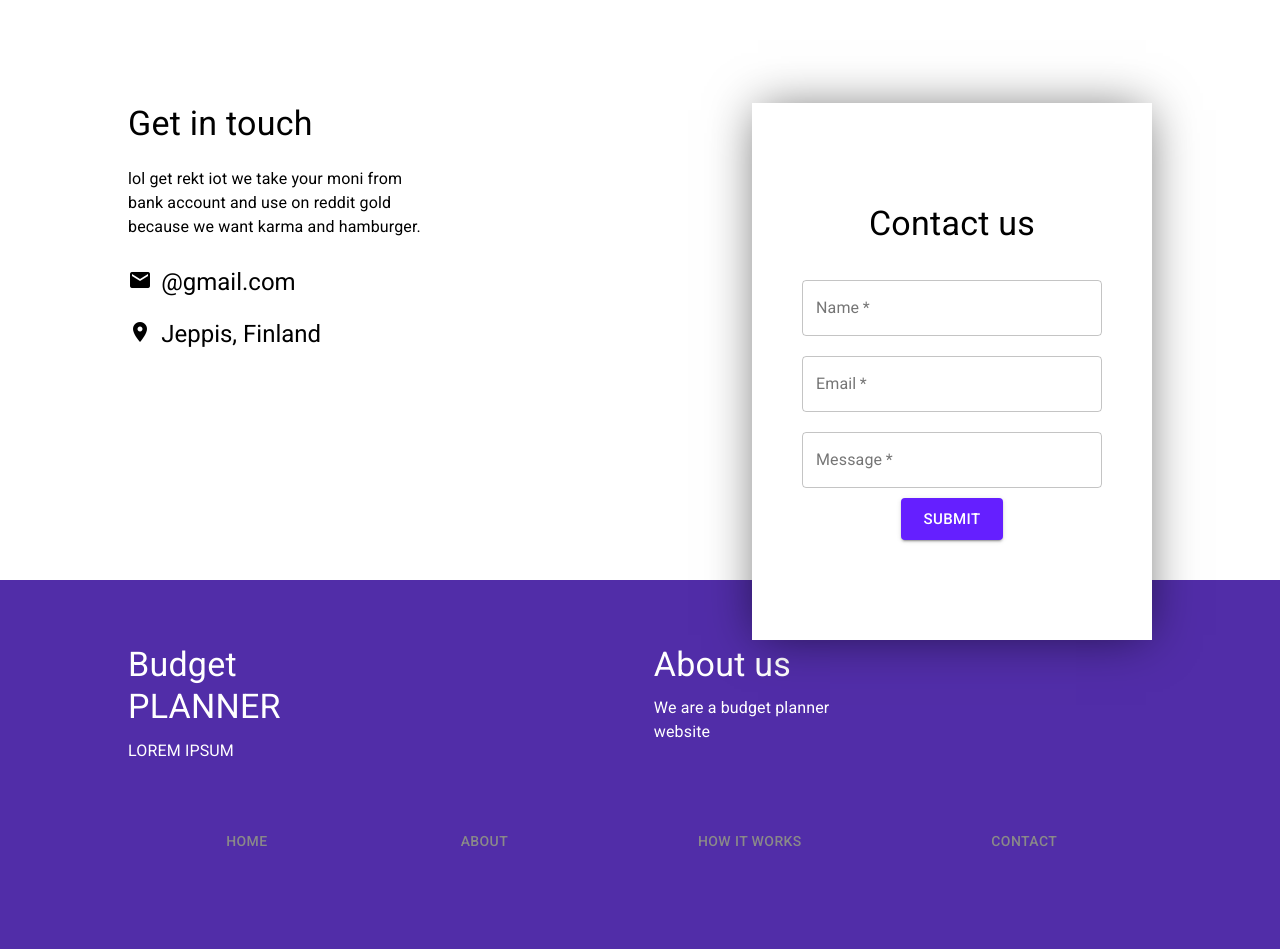
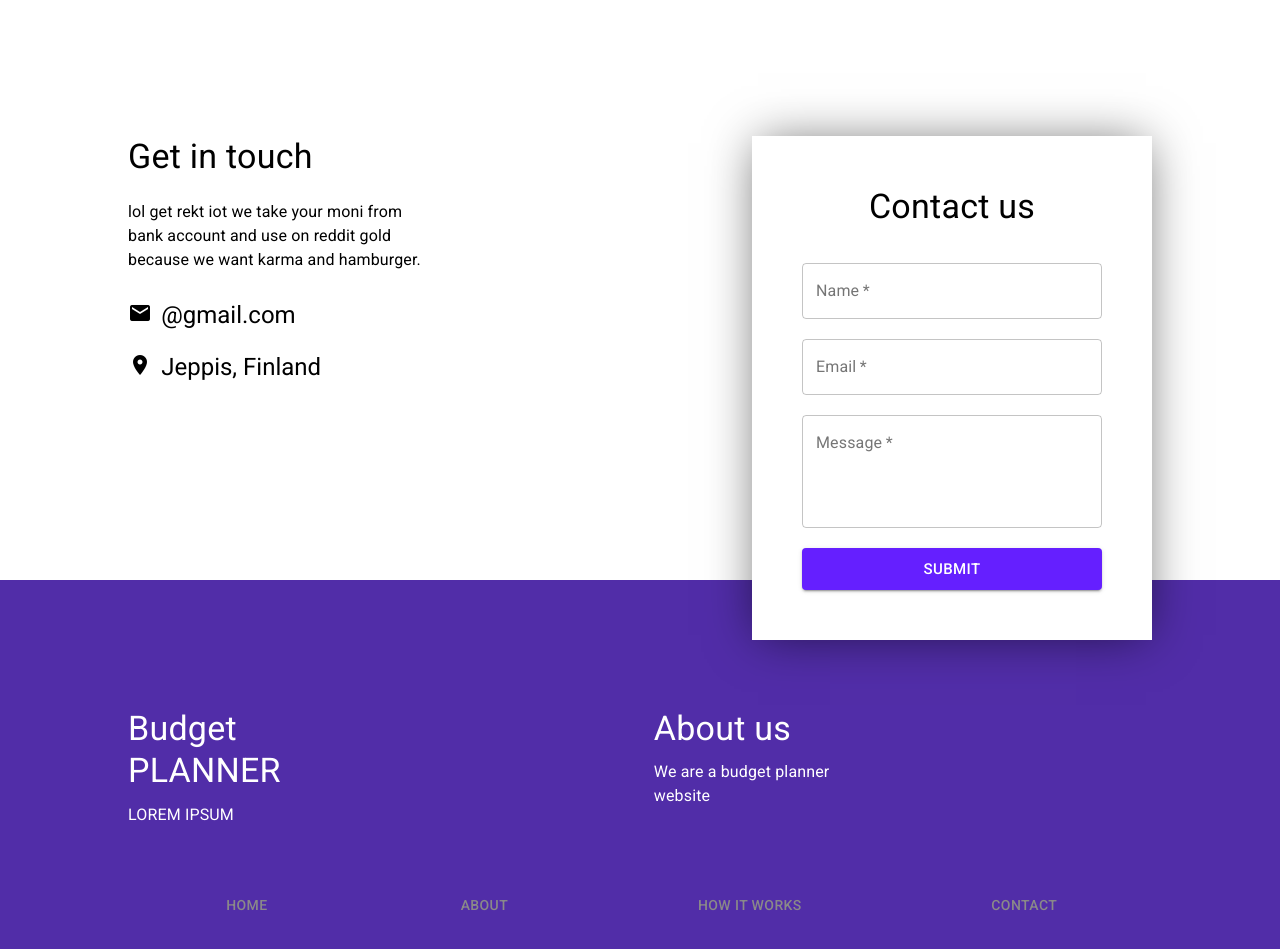
Before and after one commit to HannesDahlvik/budget-planner, a React (Create React App) app in the folder frontend/: page / in a window 1280 px wide. Shown: the part 1740-2689 px from the top of the page. Built offline with nearby package versions, Linux system fonts and the light colour scheme.

Commit message:
Changed some things on contact section and navbar classes

```diff
--- a/frontend/src/components/Navbar.scss
+++ b/frontend/src/components/Navbar.scss
@@ -1,4 +1,4 @@
-.Navbar-root-2 {
+.navbar-wrapper {
     position: fixed;
     top: 0;
     width: 100%;
--- a/frontend/src/pages/Homepage.jsx
+++ b/frontend/src/pages/Homepage.jsx
@@ -4,8 +4,9 @@ import Navbar from '../components/Navbar';
 import { Typography, Button, TextField, withStyles, Icon } from '@material-ui/core';
 
 const classes = (theme) => ({
-    textField: {
-        'border-color': '#fff'
+    submitButton: {
+        width: '100%',
+        marginTop: 10
     }
 });
 
@@ -57,15 +58,15 @@ class Homepage extends React.Component {
                                 <form className="contact-form">
                                     <Typography variant="h4">Contact us</Typography>
                                     <div className="contact-form-input-wrapper">
-                                        <TextField className={classes.textField} label="Name" required variant="outlined" />
+                                        <TextField label="Name" required variant="outlined" />
                                     </div>
                                     <div className="contact-form-input-wrapper">
-                                        <TextField className={classes.textField} label="Email" required variant="outlined" />
+                                        <TextField label="Email" required variant="outlined" />
                                     </div>
                                     <div className="contact-form-input-wrapper">
-                                        <TextField multiline rowsMax={6} className={classes.textField} label="Message" required variant="outlined" />
+                                        <TextField multiline rows={4} rowsMax={6} label="Message" required variant="outlined" />
                                     </div>
-                                    <Button size="large" variant="contained" color="secondary">Submit</Button>
+                                    <Button className={classes.submitButton} size="large" variant="contained" color="secondary">Submit</Button>
                                 </form>
                             </div>
 
--- a/frontend/src/pages/Homepage.scss
+++ b/frontend/src/pages/Homepage.scss
@@ -80,7 +80,7 @@
             width: 400px;
             max-width: 100%;
             margin: 0 auto;
-            padding: 100px 50px;
+            padding: 50px;
 
             h4 {
                 margin-bottom: 25px;
@@ -141,6 +141,7 @@
     color: #fff;
     background-color: #512da8;
     padding: 5% 10%;
+    padding-top: 10%;
 
     p {
         margin: 5% 0;
@@ -166,18 +167,21 @@
         margin: 5% 0 0;
         height: 4vh;
         color: rgb(138, 137, 137);
+
         :hover {
             transition: 0.3s;
             color: #fff;
         }
     }
 }
+
 @media(max-width: 1200px) {
     .contact-form {
         width: 60% !important;
         padding: 50px 25px !important;
     }
 }
+
 @media(max-width: 800px) {
     .contact-form {
         width: 100% !important;
```
Lines whose indentation alone changed are shown as unchanged.
